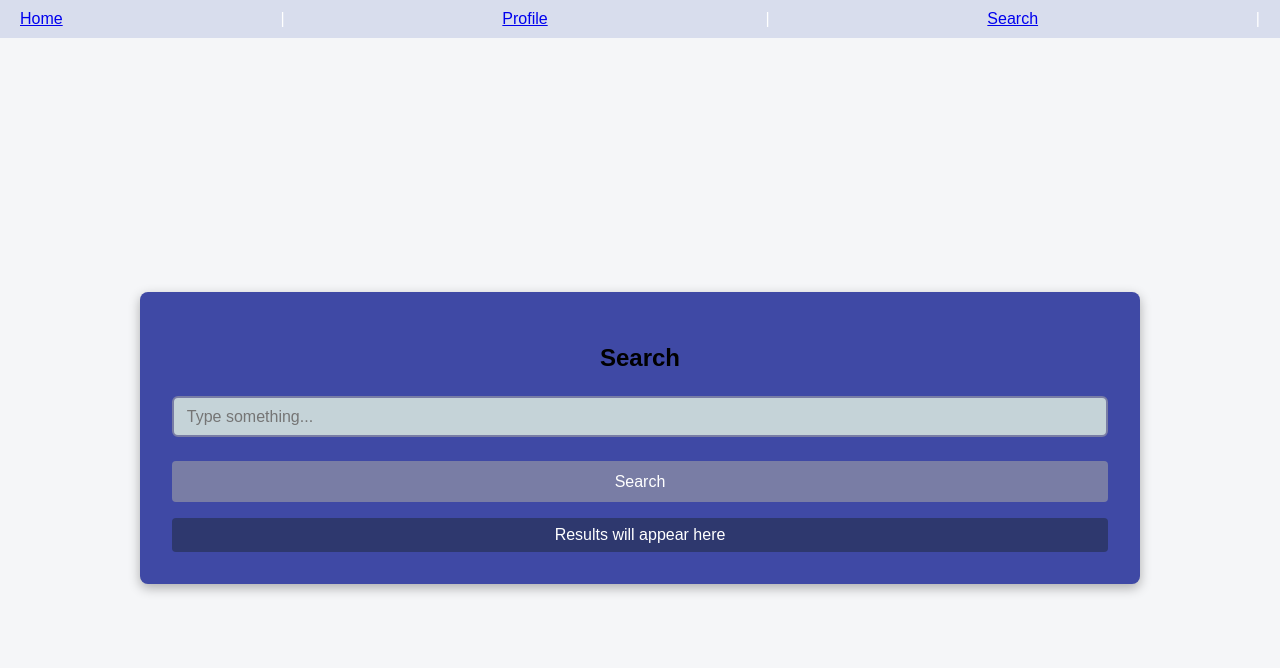
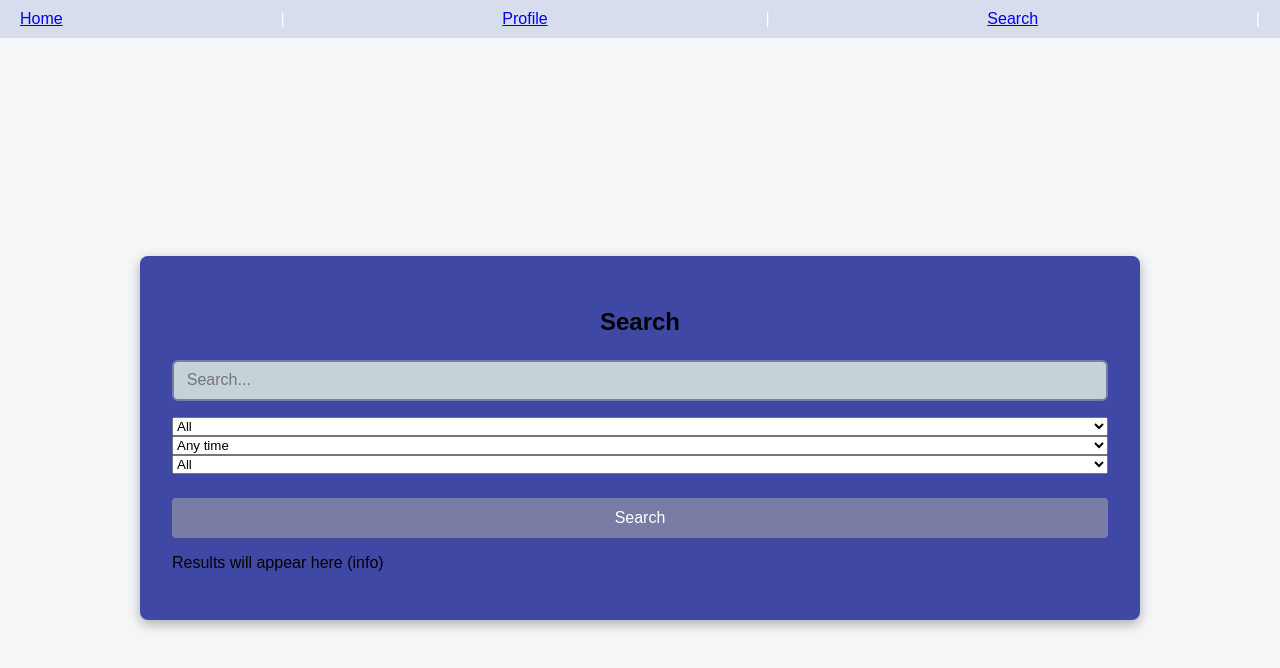
Before and after one commit to 2026-s1-o1a/hf-information-portal, a React (Vite) app: page /search in a window 1280 px wide. Shown: the top 668 px of the page. Built offline with nearby package versions, Linux system fonts and the light colour scheme.

Commit message:
Added basic search filtering and querying

```diff
--- a/src/pages/Search.tsx
+++ b/src/pages/Search.tsx
@@ -1,28 +1,79 @@
 import "./Search.css"
+import { useState } from "react"
 
 function Search() {
+    const [type, setType] = useState("all");
+    const [date, setDate] = useState("any");
+    const [sort, setSort] = useState("relevance");
+
+    const [searchText, setSearchText] = useState("");
+    const [results, setResults] = useState([{ title: "Results will appear here", type: "info" }]);
+
+    const handleSearch = () => {
+        const data = [
+            { title: "What is Heart Failure?", type: "video" },
+            { title: "Heart Failure Risk Factors", type: "video" },
+            { title: "Heart Failure: 10 Management Tips", type: "blog" },
+            { title: "Heart Failure Prevention Tips from a Professional", type: "podcast" }
+        ];
+
+        const filtered = data.filter((item) => {
+            const matchesText = item.title
+              .toLowerCase()
+              .includes(searchText.toLowerCase());
+
+            const matchesType =
+              type === "all" || item.type === type;
+
+            return matchesText && matchesType;
+        });
+
+        setResults(filtered);
+    };
+
+
     return (
       <div className="search-container">
         <div className="search-card">
           <h2>Search</h2>
           <div className="search-form">
             <div className="search-group">
-              <input type="text" placeholder="Type something..." className="search-input"/>
+              <input type="text" placeholder="Search..." className="search-input" value={searchText}
+              onChange={(e) => setSearchText(e.target.value)}/>
             </div>
-            <button className="search-btn">Search</button>
 
-            <div
-              className="results-group"
-              style={{
-                marginTop: "1rem",
-                padding: "0.5rem",
-                backgroundColor: "#2e386e",
-                borderRadius: "4px",
-                color: "white",
-                textAlign: "center",
-              }}
-            >
-              Results will appear here
+            <div className="search-group">
+                <select className="search-select" value={type} onChange={(e) => setType(e.target.value)}>
+                    <option value="all">All</option>
+                    <option value="video">Video</option>
+                    <option value="blog">Blog</option>
+                    <option value="podcast">Podcast</option>
+                </select>
+
+                <select className="search-select" value={date} onChange={(e) => setDate(e.target.value)}>
+                    <option value="any">Any time</option>
+                    <option value="24h">Last 24 hours</option>
+                    <option value="week">Last week</option>
+                </select>
+
+                <select className="search-select" value={sort} onChange={(e) => setSort(e.target.value)}>
+                    <option value="relevance">All</option>
+                    <option value="latest">Latest</option>
+                </select>
+            </div>
+
+            <button className="search-btn" onClick={handleSearch}>Search</button>
+
+            <div className="results-group">
+                {results.length === 0 ? (
+                    <p>No results found</p>
+                ) : (
+                    results.map((item, index) => (
+                        <p key={index}>
+                            {item.title} ({item.type})
+                        </p>
+                    ))
+                )}
             </div>
           </div>
         </div>
```
